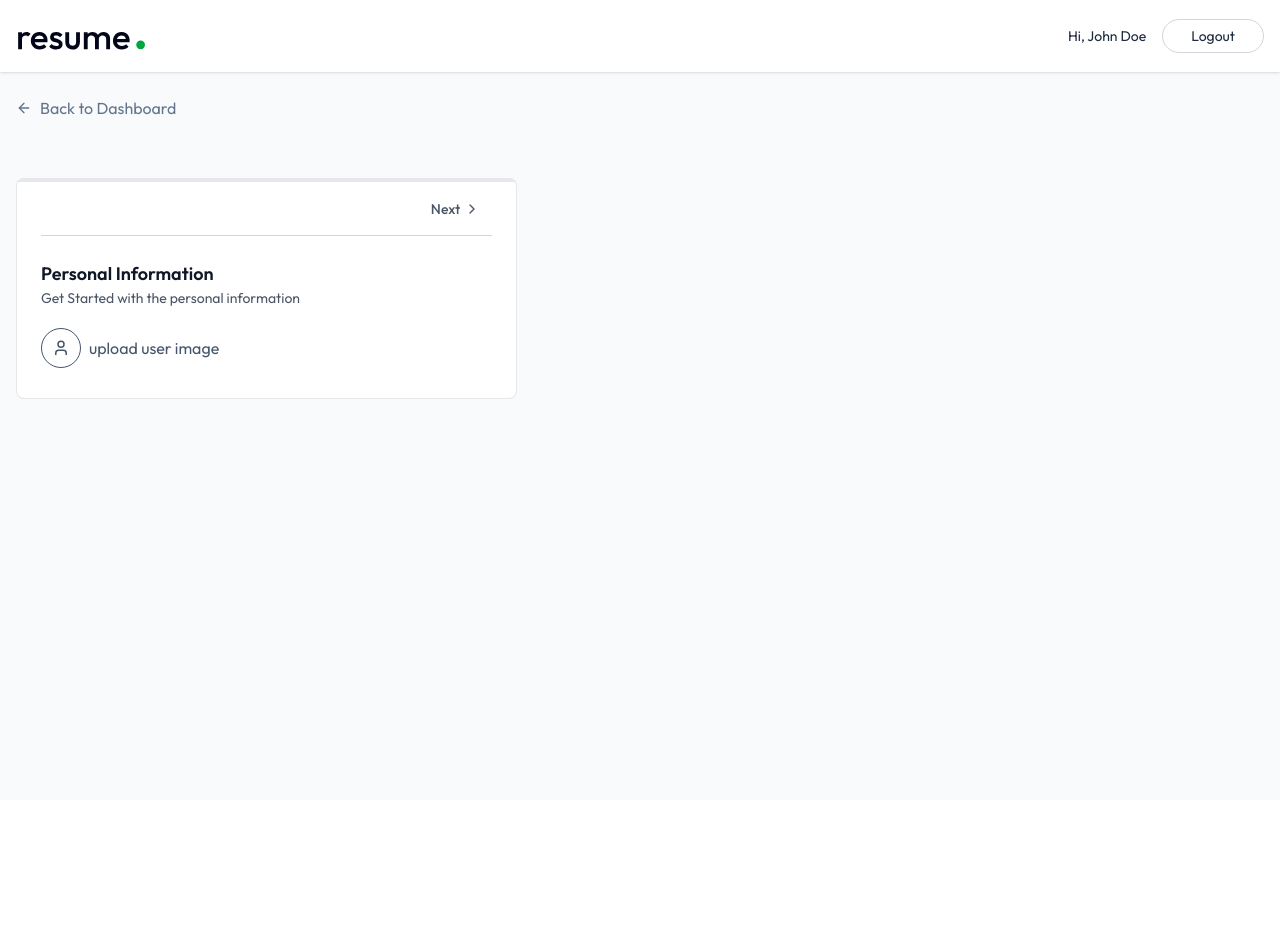
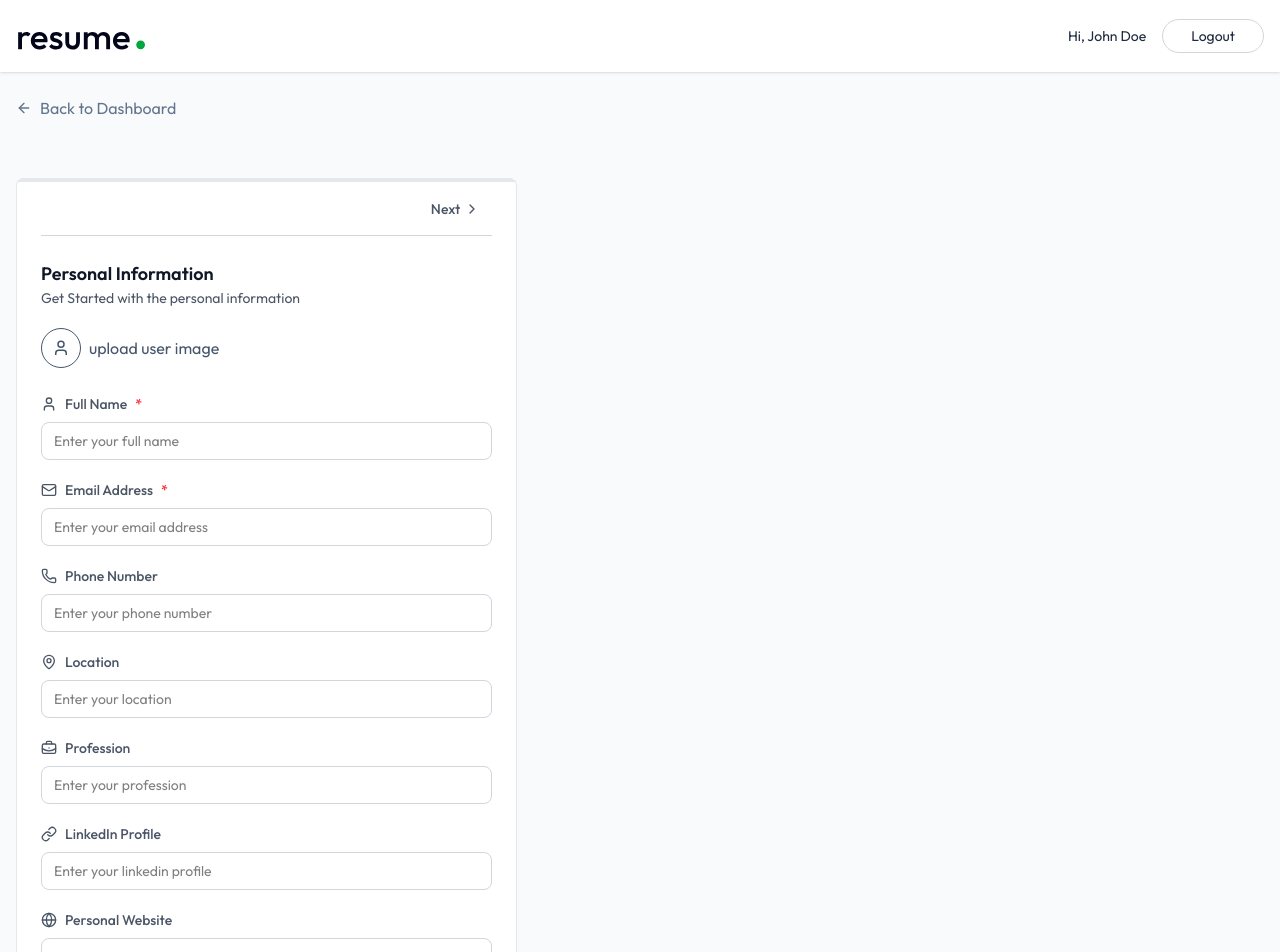
Before and after one commit to doublehan2023/ai-resume-builder, a React (Vite) app in the folder client/: page /app/builder/1 in a window 1280 px wide. Shown: the top 952 px of the page. Before the commit the page ends 800 px from the top, so only its background shows below. Built offline with nearby package versions, Linux system fonts and the light colour scheme.

Commit message:
update info fields

```diff
--- a/client/src/components/PersonalInfoForm.jsx
+++ b/client/src/components/PersonalInfoForm.jsx
@@ -1,4 +1,13 @@
-import { UserIcon } from "lucide-react";
+import {
+  BriefcaseBusiness,
+  Globe,
+  GlobeIcon,
+  LinkIcon,
+  Mail,
+  MapPin,
+  Phone,
+  UserIcon,
+} from "lucide-react";
 import React from "react";
 
 const PersonalInfoForm = ({
@@ -10,6 +19,54 @@ const PersonalInfoForm = ({
   const handleChange = (field, value) => {
     onChange({ ...data, [field]: value });
   };
+
+  const fields = [
+    {
+      key: "full_name",
+      label: "Full Name",
+      icon: UserIcon,
+      type: "text",
+      required: true,
+    },
+    {
+      key: "email",
+      label: "Email Address",
+      icon: Mail,
+      type: "email",
+      required: true,
+    },
+    {
+      key: "phone",
+      label: "Phone Number",
+      icon: Phone,
+      type: "tel",
+    },
+    {
+      key: "location",
+      label: "Location",
+      icon: MapPin,
+      type: "text",
+    },
+    {
+      key: "profession",
+      label: "Profession",
+      icon: BriefcaseBusiness,
+      type: "text",
+    },
+    {
+      key: "linkedin",
+      label: "LinkedIn Profile",
+      icon: LinkIcon,
+      type: "url",
+    },
+    {
+      key: "website",
+      label: "Personal Website",
+      icon: GlobeIcon,
+      type: "url",
+    },
+  ];
+
   return (
     <div>
       <h3 className="text-lg font-semibold text-gray-900">
@@ -73,6 +130,32 @@ const PersonalInfoForm = ({
           </div>
         )}
       </div>
+
+      {fields.map((field) => {
+        const Icon = field.icon;
+        return (
+          <div key={field.key} className="space-y-1 mt-5">
+            <label
+              className="flex items-center gap-2 text-sm font-medium
+            text-gray-600"
+            >
+              <Icon className="size-4" />
+              {field.label}
+              {field.required && <span className="text-red-500">*</span>}
+            </label>
+            <input
+              type={field.type}
+              value={data[field.key] || ""}
+              onChange={(e) => handleChange(field.key, e.target.value)}
+              className="mt-1 w-full px-3 py-2 border border-gray-300
+            rounded-lg focus:ring focus:ring-blue-500 focus: border-blue-500
+            outline-none transition-colors text-sm"
+              placeholder={`Enter your ${field.label.toLocaleLowerCase()}`}
+              required={field.required}
+            />
+          </div>
+        );
+      })}
     </div>
   );
 };
```
